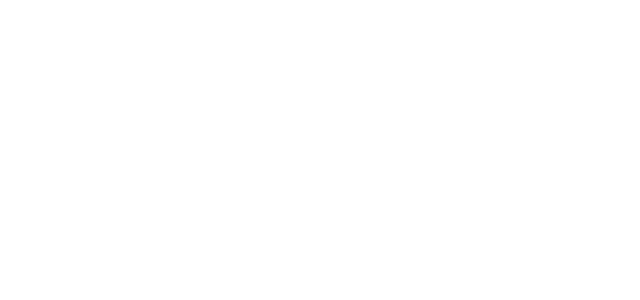
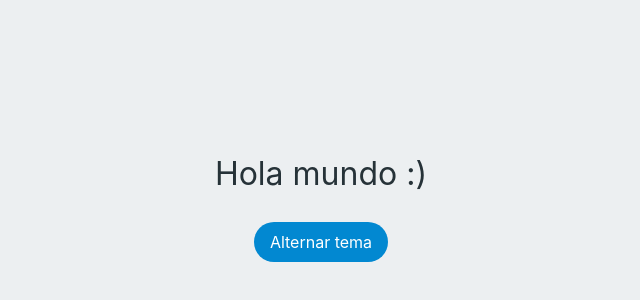
Before and after one commit to dannegm/Curso-VueJS-Firebase, a Vue app: page / in a window 1280 px wide. Shown: the part 198-498 px from the top of the page, without its empty margins (319-959 px from the left). Built offline with nearby package versions, Linux system fonts and the light colour scheme.

Commit message:
Creando un componente contenedor

```diff
--- a/src/App.vue
+++ b/src/App.vue
@@ -1,5 +1,56 @@
 <template>
     <div class="app">
-
+        <ThemeController :is-dark="isDark">
+            <div class="hello">
+                <h1>Hola mundo :)</h1>
+                <button @click="toggleTheme">Alternar tema</button>
+            </div>
+        </ThemeController>
     </div>
 </template>
+<script>
+import ThemeController from '@/shared/layouts/ThemeController'
+export default {
+    name: 'App',
+    components: {
+        ThemeController
+    },
+    methods: {
+        toggleTheme () {
+            this.isDark = !this.isDark
+        }
+    },
+    data () {
+        return {
+            isDark: false,
+        }
+    }
+}
+</script>
+
+<style lang="scss">
+.app {
+    .hello {
+        display: flex;
+        height: 100vh;
+        flex-direction: column;
+        align-items: center;
+        justify-content: center;
+
+        h1 {
+            font-size: 2em;
+            margin: .5em;
+        }
+        button {
+            display: block;
+            margin: .5em;
+            font-size: 1em;
+            padding: .6em 1em;
+            outline: 0;
+            border: 0;
+            border-radius: 2em;
+            cursor: pointer;
+        }
+    }
+}
+</style>
--- a/src/modules/login/Login.vue
+++ b/src/modules/login/Login.vue
@@ -0,0 +1,5 @@
+<template>
+    <div class="login">
+        <h1>Login</h1>
+    </div>
+</template>
--- /dev/null
+++ b/src/shared/layouts/ThemeController.vue
@@ -0,0 +1,55 @@
+<template>
+    <div class="theme-container" :class="isDark ? 'dark' : 'clear'">
+        <slot></slot>
+    </div>
+</template>
+
+<script>
+export default {
+    name: 'ThemeController',
+    props: {
+        isDark: {
+            type: Boolean,
+            default: false,
+        }
+    }
+}
+</script>
+
+<style lang="scss">
+$blue-gray-50: #ECEFF1;
+$blue-gray-900: #263238;
+
+.theme-container {
+    display: block;
+    margin: 0;
+    padding: 0;
+    width: 100%;
+    height: 100%;
+    transition: background .2s, color .1s;
+
+    * {
+        transition: background .2s, color .1s;
+    }
+
+    &.clear {
+        background: $blue-gray-50;
+        color: $blue-gray-900;
+
+        button {
+            background: #0288D1;
+            color: #fff;
+        }
+    }
+
+    &.dark {
+        background: $blue-gray-900;
+        color: $blue-gray-50;
+
+        button {
+            background: #FFEB3B;
+            color: #000;
+        }
+    }
+}
+</style>
```
